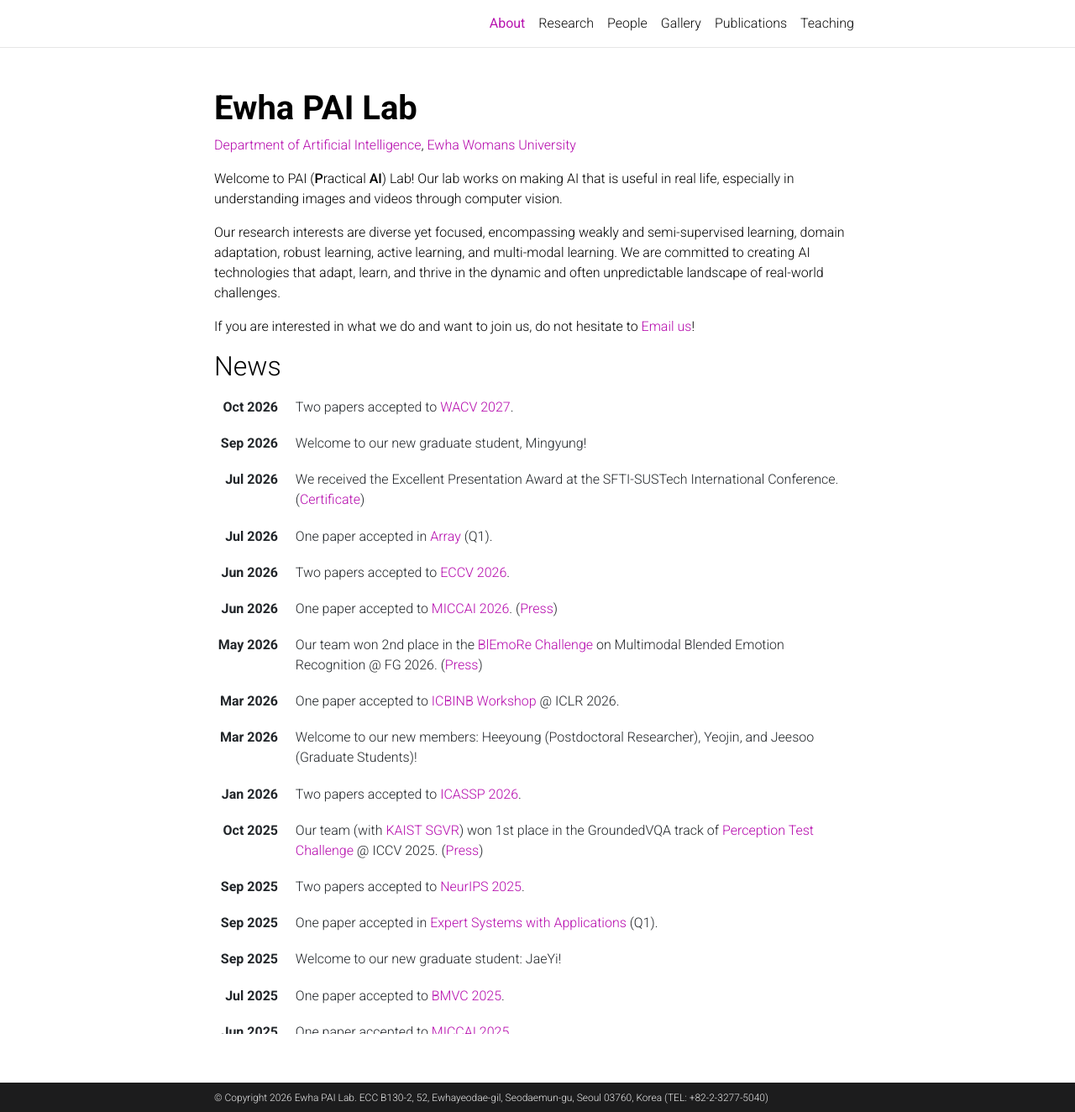
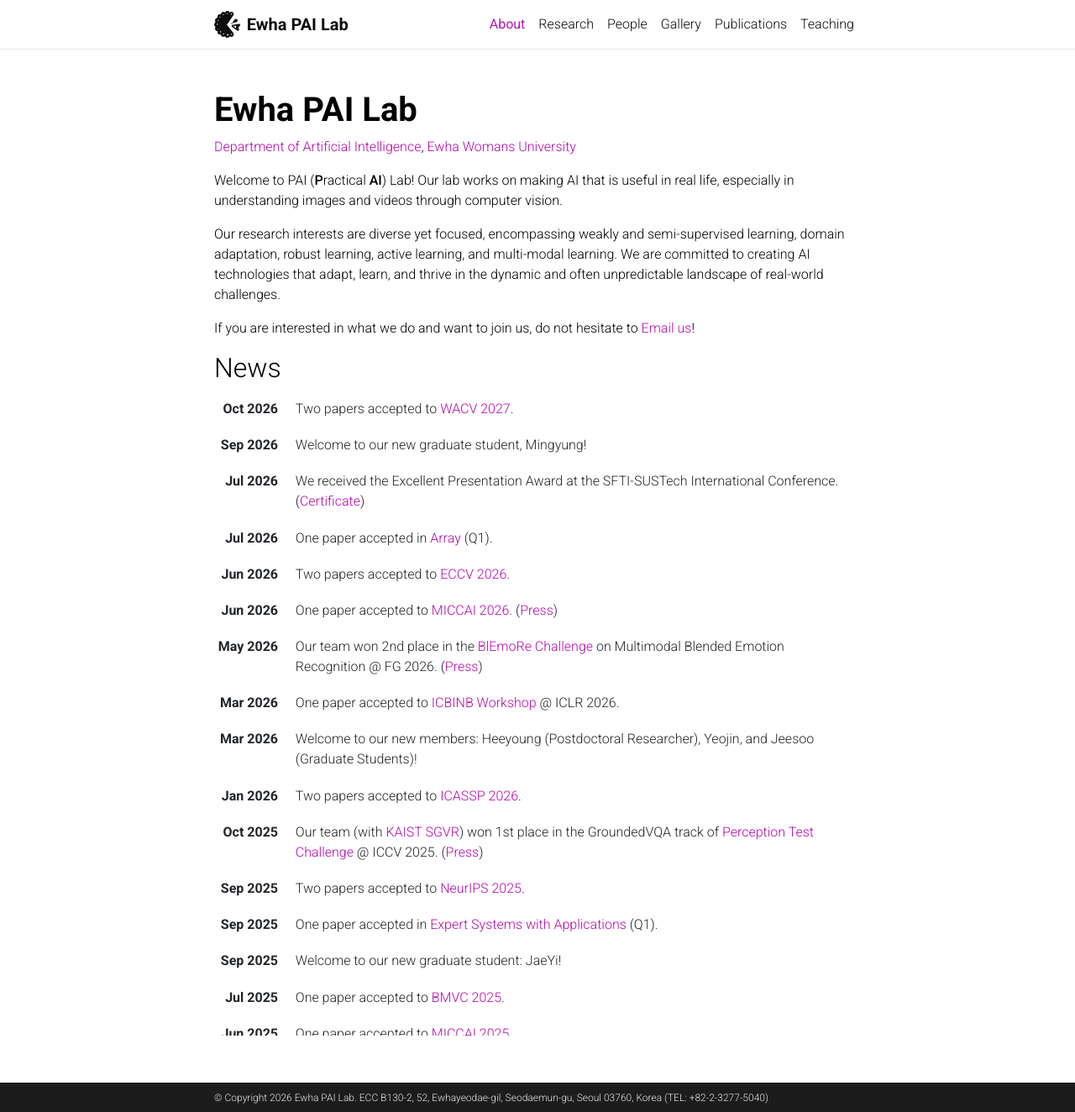
Before and after one commit to ewha-pai/ewha-pai.github.io, a Jekyll site: the page built from _pages/about.md, in a window 1280 px wide. Shown: the whole page at 84% size. Built offline with Jekyll 4.4.1, drawn with Linux system fonts in a browser that asks for light colours; comment, search, counter and statistics services are not loaded; a style sheet for code colours, icons or effects is not loaded.

Commit message:
add logo

```diff
--- a/_includes/header.html
+++ b/_includes/header.html
@@ -4,8 +4,10 @@
       <!-- Nav Bar -->
       <nav id="navbar" class="navbar navbar-light navbar-expand-sm {% if site.navbar_fixed %}fixed-top{% else %}sticky-top{% endif %}">
         <div class="container">
-          {% if page.permalink != '/' -%}
           <a class="navbar-brand title font-weight-lighter" href="{{ site.baseurl }}/">
+            {%- if site.logo -%}
+              <img class="navbar-logo" src="{{ site.logo | prepend: 'assets/img/' | relative_url }}" alt="">
+            {%- endif -%}
             {%- if site.title == "blank" -%}
               {%- if site.first_name -%}
                 <span class="font-weight-bold">{{- site.first_name -}}&nbsp;</span>
@@ -20,7 +22,7 @@
               {{- site.title -}}
             {%- endif -%}
           </a>
-          {%- elsif site.enable_navbar_social -%}
+          {%- if site.enable_navbar_social -%}
           <!-- Social Icons -->
           <div class="navbar-brand social">
             {% include social.html %}
--- a/_sass/_base.scss
+++ b/_sass/_base.scss
@@ -216,7 +216,15 @@
   }
 
   .navbar-brand {
+    display: inline-flex;
+    align-items: center;
     color: var(--global-text-color);
+  }
+
+  .navbar-logo {
+    height: 2rem;
+    width: auto;
+    margin-right: 0.5rem;
   }
 
   .navbar-nav .nav-item .nav-link {
```
